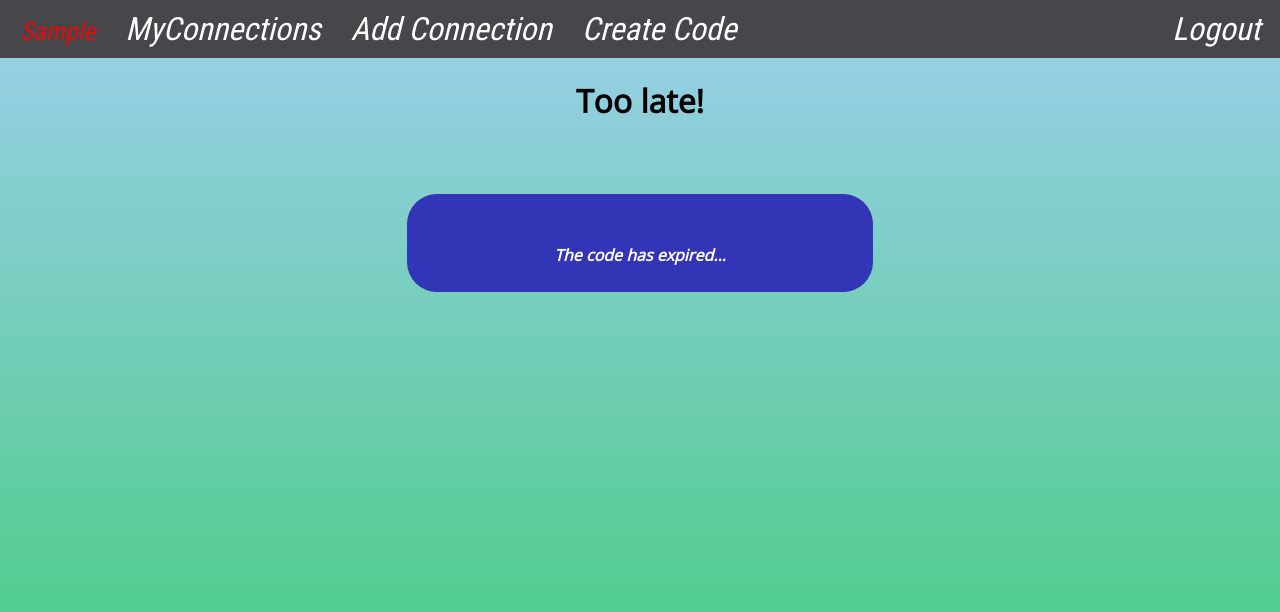
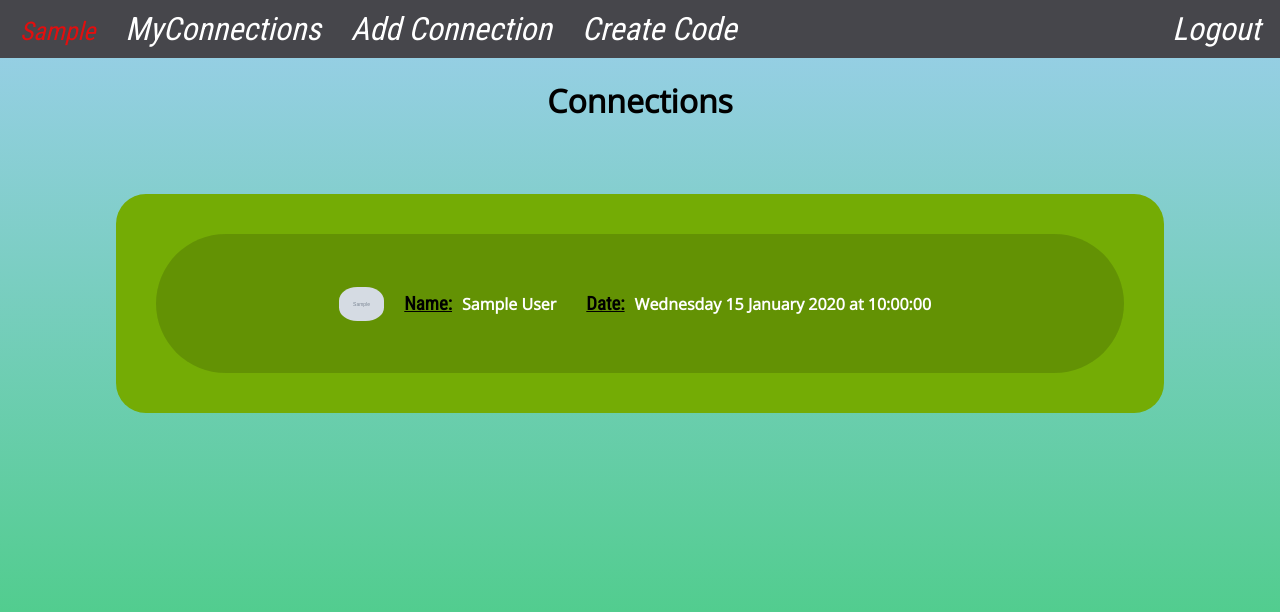
Before and after one commit to ChrisPapp/myConnections, a Django app: page /entries/ in a window 1280 px wide. Shown: the top 612 px of the page. Run offline with Django 3.2, Linux system fonts and the light colour scheme; a user stored in the database is signed in; tables that the repository leaves empty hold one stand-in row (values such as "Sample post"); grey boxes marked "Sample" are stand-in pictures.

Commit message:
Implement entry list view

```diff
--- a/myConnections/decorators.py
+++ b/myConnections/decorators.py
@@ -20,7 +20,7 @@ def organisation_required(f):
     redirects to the log-in page if necessary.
     '''
     def user_is_organisation(request, *args, **kwargs):
-        if not request.is_organisation:
+        if not request.user.is_organisation:
             return HttpResponseForbidden("<h1 style='font-weight: bolder;'>FORBIDDEN</h1>")
         return f(request, *args, **kwargs)
 
--- a/myConnections/models.py
+++ b/myConnections/models.py
@@ -49,6 +49,9 @@ class Entry(models.Model):
     organisation = models.ForeignKey(Organisation, on_delete=models.CASCADE, related_name='entries', default=None)
     date_confirmed = models.DateTimeField(blank=True, null=True, default=timezone.now)
 
+    class Meta:
+        ordering= ['-date_confirmed']
+
     def __str__(self):
         if self.organisation:
             return '{} entered {}'.format(self.person.user.username, self.organisation.name)
--- a/myConnections/static/myConnections/css/profile.css
+++ b/myConnections/static/myConnections/css/profile.css
@@ -84,3 +84,36 @@ p {
     text-align: center;
     text-decoration: none;
 }
+
+#entries {
+    background-color: rgb(116, 172, 5);
+}
+
+.entry {
+    padding: 30px;
+    margin: 40px;
+    border-radius: 80px;
+    display: flex;
+    flex-direction: row;
+    justify-content: center;
+    align-items: center;
+    background-color: rgba(0, 0, 0, 0.15);
+}
+
+.entry-field {
+    display: flex;
+    justify-content: center;
+    align-items: center;
+    padding: 10px;
+}
+
+.entry-field p {
+    color: white;
+    margin: 10px;
+}
+
+.entry img {
+    max-height: 5%;
+    max-width: 5%;
+    border-radius: 40%;
+}
--- /dev/null
+++ b/myConnections/templates/myConnections/entries.html
@@ -0,0 +1,28 @@
+{% extends 'base.html' %}
+
+{% block css %}
+ {% load static %}
+<link rel="stylesheet" href="{% static 'myConnections/css/profile.css' %} ">
+{% endblock css %}
+
+{% block content %}
+
+<h1 class="header">Connections</h1>
+<div class="container">
+    <div class="bubble" id="entries" style="width: 90%; flex-direction: row; flex-wrap: wrap; justify-content: center; max-height: 75%; overflow-y:auto;">
+        {% for entry in request.user.organisation.entries.all %}
+            <div class="entry">
+                    <img src="{{ entry.person.profile_pic.url }}"></img>
+                    <div class='entry-field'>
+                        <h3>Name:</h3>
+                        <p>{{ entry.person.get_full_name }}</p>
+                    </div>
+                    <div class='entry-field'>
+                        <h3>Date:</h3>
+                        <p>{{ entry.date_confirmed|date:"l j F Y \a\t H:i:s" }}</p>
+                    </div>
+            </div>
+        {% endfor %}
+    </div>
+</div>
+{% endblock content %}
--- a/myConnections/urls.py
+++ b/myConnections/urls.py
@@ -21,5 +21,5 @@ urlpatterns = [
     path('enter_code/', views.EnterCodeView.as_view(), name='enter_code'),
     path('code_success/', views.SuccessCodeView.as_view(), name='code_success'),
     path('code_expired/', views.ExpiredCodeView.as_view(), name='code_expired'),
-    path('entries/', views.ExpiredCodeView.as_view(), name='entries'),
+    path('entries/', views.entries, name='entries'),
 ]
--- a/myConnections/views.py
+++ b/myConnections/views.py
@@ -8,7 +8,7 @@ from django.contrib.auth.mixins import UserPassesTestMixin,LoginRequiredMixin
 from django.views.generic import CreateView, DetailView, View, TemplateView, FormView
 from myConnections.models import User,Person,Organisation, Invite, Entry
 from myConnections.forms import PersonSignUpForm, OrganisationSignUpForm, EnterCodeForm
-from myConnections.decorators import person_required
+from myConnections.decorators import person_required, organisation_required
 
 # Create your views here.
 
@@ -154,3 +154,8 @@ class SuccessCodeView(LoginRequiredMixin, TemplateView):
 
 class ExpiredCodeView(LoginRequiredMixin, TemplateView):
     template_name='myConnections/code_expired.html'
+
+@login_required
+@organisation_required
+def entries(request):
+    return render(request, 'myConnections/entries.html')
```
